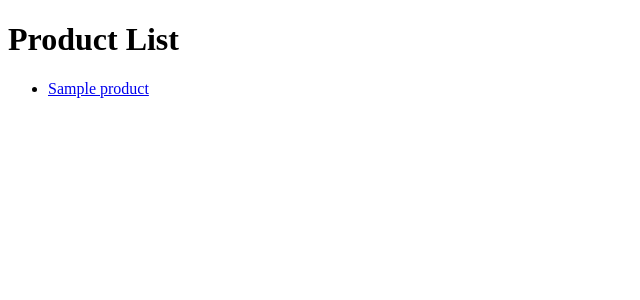
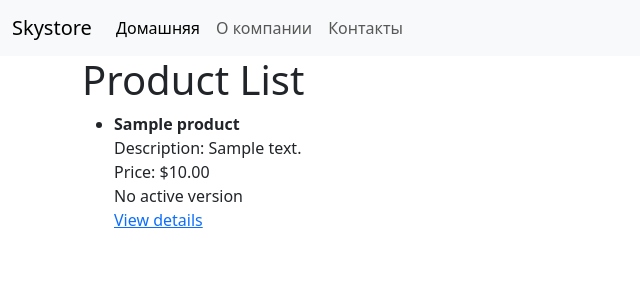
Before and after one commit to SkyHero7/20.2, a Django app: page /mymarket/list/ in a window 1280 px wide. Shown: the top 300 px of the page, without its empty margins (0-640 px from the left). Run offline with Django 4.2, Linux system fonts and the light colour scheme; tables that the repository leaves empty hold one stand-in row (values such as "Sample post"); data that the repository does not hold is empty.

Commit message:
Complete 22.1 with fix

```diff
--- a/mymarket/models.py
+++ b/mymarket/models.py
@@ -6,12 +6,12 @@ class Product(models.Model):
     name = models.CharField(max_length=100)
     description = models.TextField()
     price = models.DecimalField(max_digits=10, decimal_places=2)
+    active_version = models.OneToOneField('Version', on_delete=models.SET_NULL, null=True, blank=True, related_name='active_product')
 
     def __str__(self):
         return self.name
 
-    def active_version(self):
-        return self.versions.filter(is_current=True).first()
+
 
 class BlogPost(models.Model):
     title = models.CharField(max_length=100)
--- a/mymarket/templates/mymarket/product_list.html
+++ b/mymarket/templates/mymarket/product_list.html
@@ -1,16 +1,19 @@
-<!DOCTYPE html>
-<html lang="en">
-<head>
-    <meta charset="UTF-8">
-    <meta name="viewport" content="width=device-width, initial-scale=1.0">
-    <title>Product List</title>
-</head>
-<body>
-    <h1>Product List</h1>
-    <ul>
-        {% for product in products %}
-            <li><a href="{% url 'product_detail' product.pk %}">{{ product.name }}</a></li>
-        {% endfor %}
-    </ul>
-</body>
-</html>
+{% extends 'base.html' %}
+{% block content %}
+  <h1>Product List</h1>
+  <ul>
+    {% for product in products %}
+      <li>
+        <strong>{{ product.name }}</strong><br>
+        Description: {{ product.description }}<br>
+        Price: ${{ product.price }}<br>
+        {% if product.active_version %}
+          Active Version: {{ product.active_version.version_number }} - {{ product.active_version.version_name }}<br>
+        {% else %}
+          No active version<br>
+        {% endif %}
+        <a href="{% url 'product_detail' product.pk %}">View details</a>
+      </li>
+    {% endfor %}
+  </ul>
+{% endblock %}
--- a/mymarket/urls.py
+++ b/mymarket/urls.py
@@ -8,5 +8,5 @@ urlpatterns = [
     path('create/', views.product_create, name='product_create'),
     path('product/<int:pk>/update/', views.product_update, name='product_update'),
     path('product/<int:pk>/delete/', views.product_delete, name='product_delete'),
-path('list/', views.product_list, name='product_list'),
+    path('list/', views.product_list, name='product_list'),
 ]
```
Also changed, not shown: mymarket/forms.py (+6 -1 lines).
